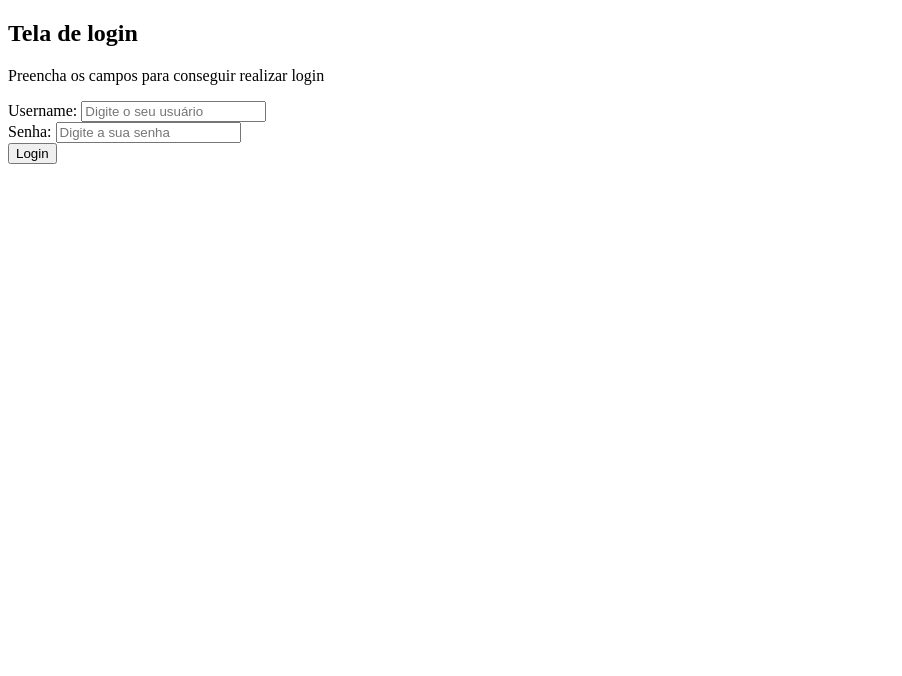
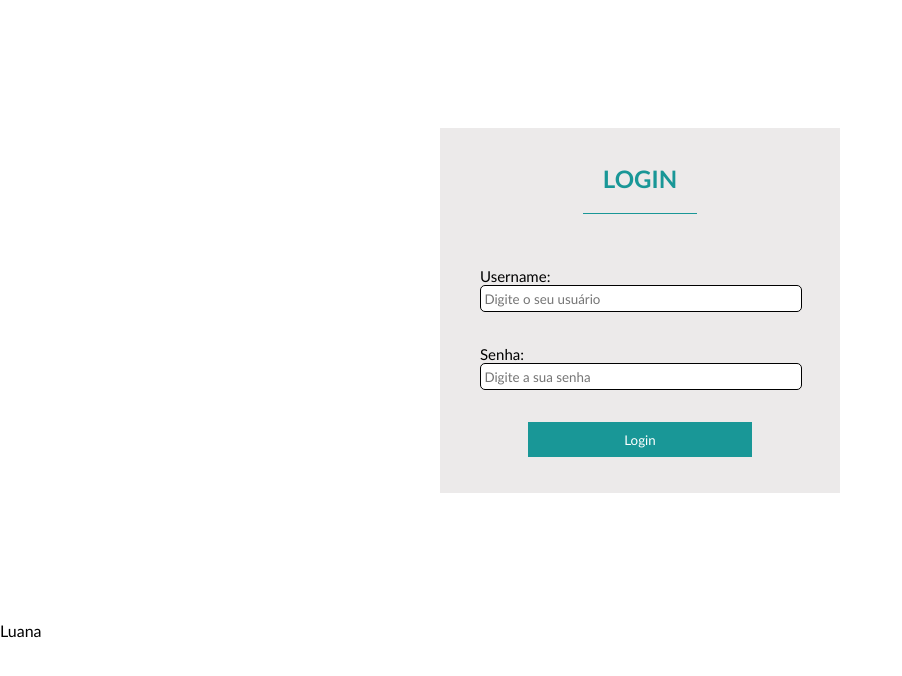
Before and after one commit to LuPaixao/JS2_diamond, a plain HTML site: page index.html in a window 1280 px wide. Shown: the whole page, without its empty margins (0-902 px from the left). Drawn offline with Linux system fonts and the light colour scheme.

Commit message:
css_primeira_pag

```diff
--- a/index.html
+++ b/index.html
@@ -14,37 +14,30 @@
         </header>
 
         <main>
-            <section>
-                <h1>Tela de login</h1>
-                <p>Preencha os campos para conseguir realizar login</p>
-                <form class="form__login" action="https://dummyjson.com/auth/login" method="POST">
-                    <div class="input__container">
-                      <label for="username">Username:</label>
-                      <input
-                        type="text"
-                        name="username"
-                        placeholder="Digite o seu usuário"
-                        id="username"
-                        class="input"
-                        required
-                      >
-                    </div>
-                    <div class="input__container">
-                      <label for="password">Senha:</label>
-                      <input
-                        type="password"
-                        name="password"
-                        placeholder="Digite a sua senha"
-                        id="password"
-                        class="input"
-                        required
-                      >
-                    </div>
-                    <button type="submit" class="login-button">Login</button>
-                  </form>
+            <section class="login">
+              <div class="div__login">
+                <h1>LOGIN</h1>
+              </div>
+              <form class="login__form" action="https://dummyjson.com/auth/login" method="POST">
+                  <div class="input__div">
+                    <label for="username">Username:</label> <br>
+                    <input
+                      type="text" name="username" placeholder=" Digite o seu usuário"
+                      id="username" class="input" required >
+                  </div>
+                  <div class="input__div">
+                    <label for="password">Senha:</label> <br>
+                    <input
+                      type="password"  name="password" placeholder=" Digite a sua senha"
+                      id="password" class="input" required >
+                  </div>
+                  <button type="submit" class="button">Login</button>
+                </form>
             </section>
         </main>
         <footer>
+
+          <p>Luana</p>
 
         </footer>
         <script src="./scripts/index.js"></script>
--- a/style/index.css
+++ b/style/index.css
@@ -0,0 +1,72 @@
+*{
+    margin: 0;
+    padding: 0;
+    background-color: ffff;
+    font-family: 'Trebuchet MS', 'Lucida Sans Unicode', 'Lucida Grande',
+    'Lucida Sans', Arial, sans-serif;
+}
+
+.login{
+    justify-content: center;
+    display: flex;
+    align-items: center;
+    flex-direction: column;
+    background-color: rgb(236, 234, 234);
+    margin: 10% auto;
+    width: 400px;
+    max-width: 800px;
+}
+
+.div__login{
+    align-items: center;
+    display: flex;
+    justify-content: center;
+    flex-direction: column;
+    max-width: 90%;
+    margin: 1rem;
+}
+
+.div__login h1{
+    color: rgb(25, 151, 151);
+    padding: 20px;
+    border-bottom: 1px solid rgb(25, 151, 151);
+}
+
+.login__form{
+    padding: 1rem;
+    margin: 20px;
+    display: flex;
+    flex-direction: column;
+    align-items: center;
+    width: 80%;
+}
+
+.input__div{
+    padding-bottom: 2rem;
+    width: 100%;
+}
+
+.input__div label{
+    font-size: 15px;
+}
+
+.input__div input{
+    width: 100%;
+    height: 25px;
+    border-radius: 5px;
+    border: 1px solid black;
+}
+
+.button{
+    cursor: pointer;
+    width: 70%;
+    height: 35px;
+    background-color: rgb(25, 151, 151);
+    border: none;
+    color: #fff;
+}
+
+.button:hover{
+    color: black;
+    transition: color 0.5s;
+}
```
